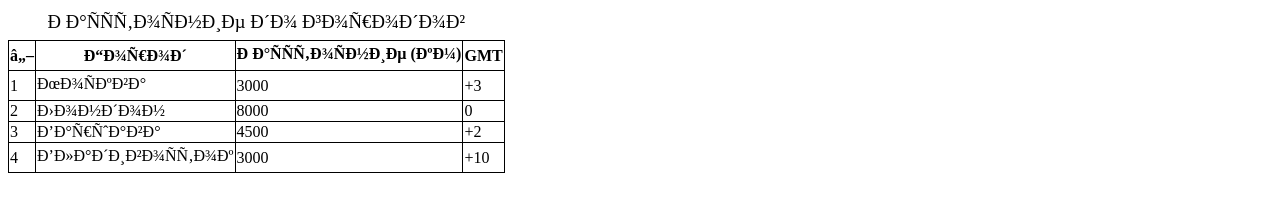
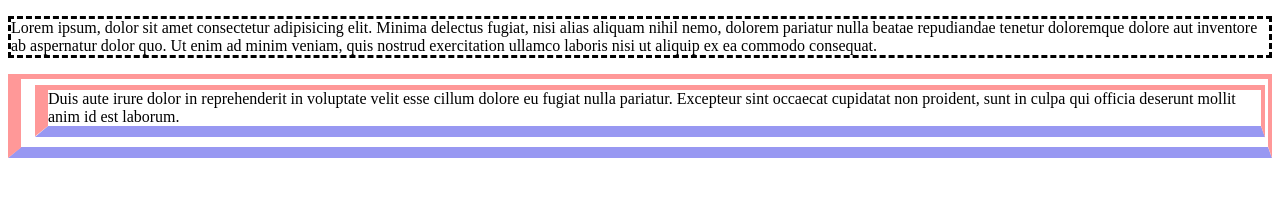
Before and after one commit to DariaSH987/ITPD, a plain HTML site: page pr_4_1.html in a window 1280 px wide. Drawn offline with Linux system fonts and the light colour scheme.

Commit message:
проверочная 4_1

```diff
--- a/pr_4_1.html
+++ b/pr_4_1.html
@@ -1,48 +1,18 @@
-<table>
- <caption>Расстояние до городов</caption>
- <tbody>
-    <tr>
-        <th>№</th>
-        <th>Город</th>
-        <th>Расстояние (км)</th>
-        <th>GMT</th>
-    </tr>
-    <tr>
-        <td>1</td>
-        <td>Москва</td>
-        <td>3000</td>
-        <td>+3</td>
-    </tr>
-    <tr>
-        <td>2</td>
-        <td>Лондон</td>
-        <td>8000</td>
-        <td>0</td>
-    </tr>
-    <tr>
-        <td>3</td>
-        <td>Варшава</td>
-        <td>4500</td>
-        <td>+2</td>
-    </tr>
-    <tr>
-        <td>4</td>
-        <td>Владивосток</td>
-        <td>3000</td>
-        <td>+10</td>
-    </tr>
- </tbody>
-</table>
+<!DOCTYPE html>
+<html lang="en">
+
 <head>
-    <title>Таблицы</title>
-    <meta charset="utf-8">
-       <style>
-        table,th,td {
-            border: 1px solid black;
-            border-collapse: collapse
-        }
-        caption {
-            font-size: 14pt;
-        }
-    </style>
+    <title>Рамки и фоны</title>
+    <meta charset="UTF-8">
+    <link rel="stylesheet" href="style.css">
 </head>
+
+<body>
+    <p>Lorem ipsum, dolor sit amet consectetur adipisicing elit. Minima delectus fugiat, nisi alias aliquam nihil
+        nemo, dolorem pariatur nulla beatae repudiandae tenetur doloremque dolore aut inventore ab aspernatur dolor quo.
+        Ut enim ad minim veniam, quis nostrud exercitation ullamco laboris nisi ut aliquip ex ea commodo consequat.</p>
+    <p> Duis aute irure dolor in reprehenderit in voluptate velit esse cillum dolore eu fugiat nulla pariatur. Excepteur
+        sint occaecat cupidatat non proident, sunt in culpa qui officia deserunt mollit anim id est laborum.</p>
+</body>
+
+</html>
--- /dev/null
+++ b/style.css
@@ -0,0 +1,9 @@
+body > p:first-child {
+border: 3px dashed rgba(0, 0, 0, 5);
+}
+body > p:last-child {
+border-width: 1em 0.7em 2em 2.5em;
+border-style: double;
+border-color:rgba(255,0,0, .4);
+border-bottom-color: rgba(0,0,225, .4);
+}
```
